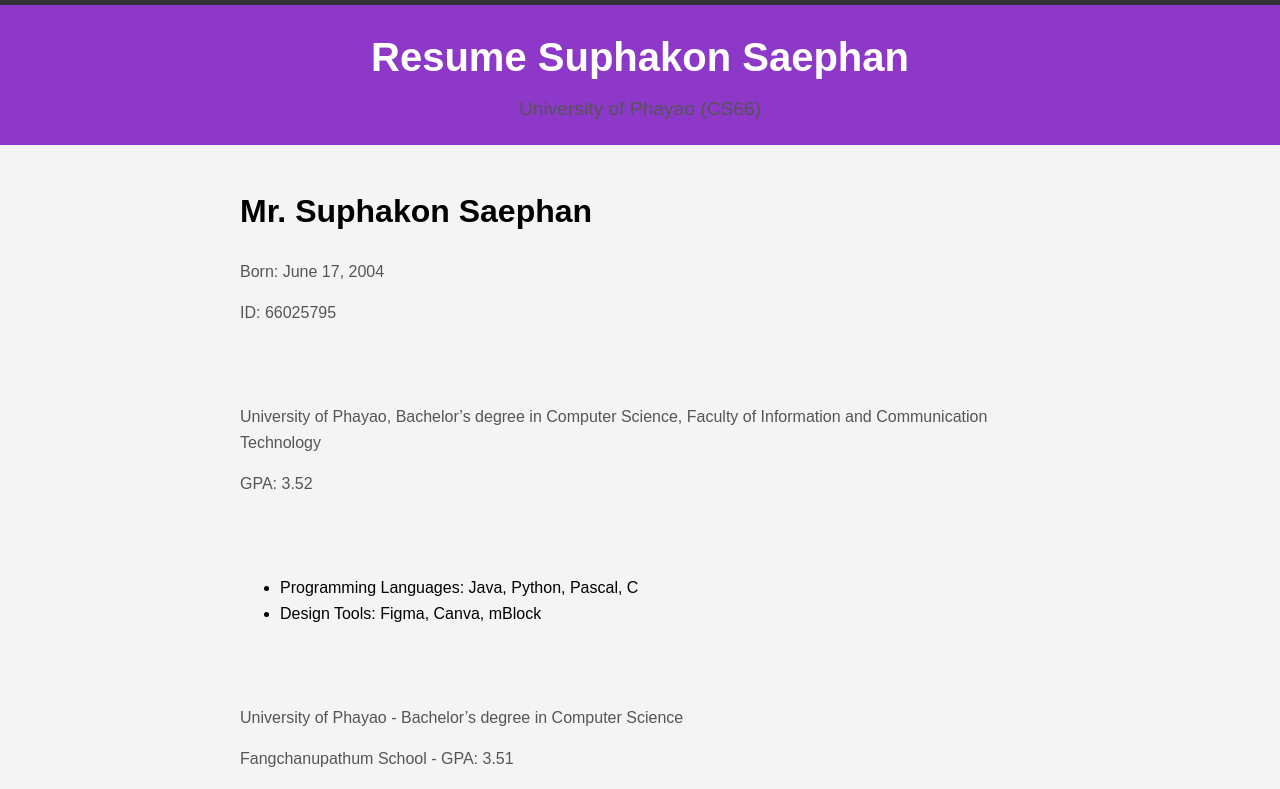
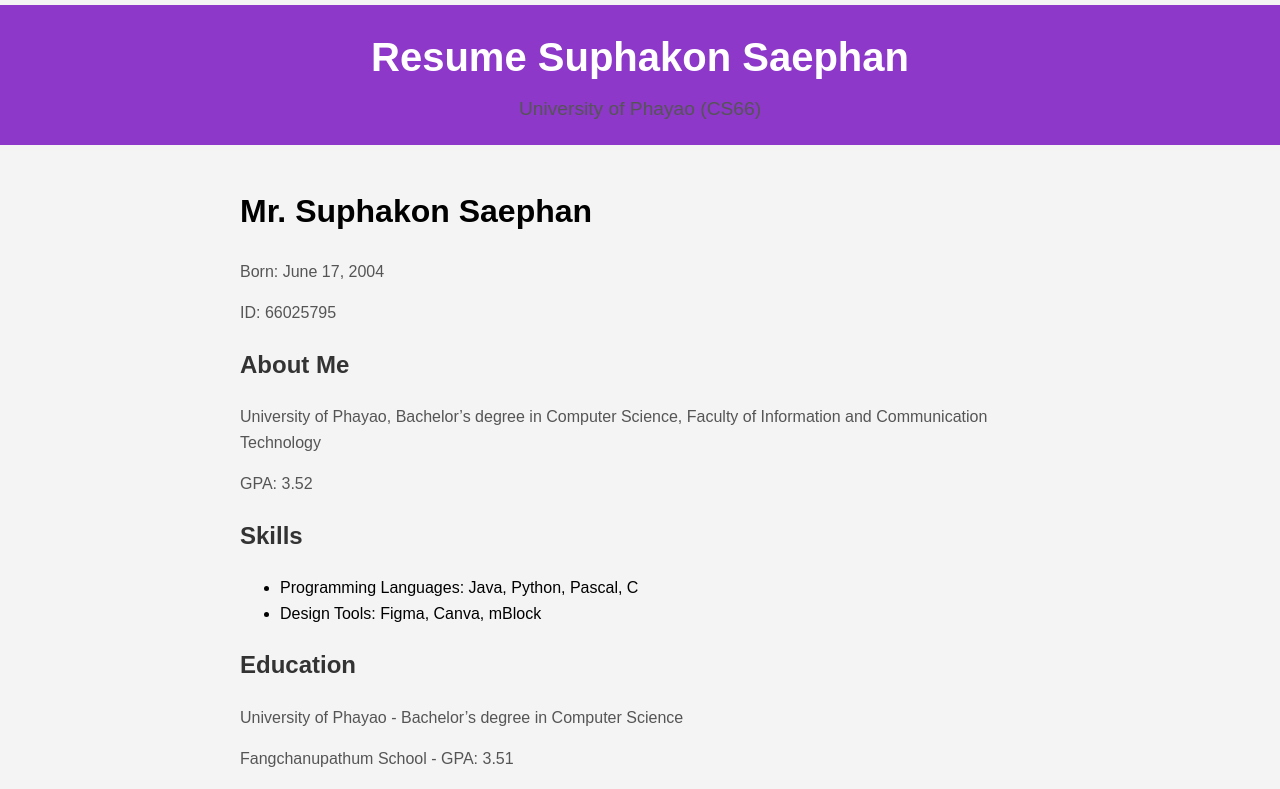
Before and after one commit to 66JJN/suphakon.github.io, a plain HTML site: page index.html in a window 1280 px wide. Shown: the top 789 px of the page. Drawn offline with Linux system fonts and the light colour scheme.

Commit message:
index.html

```diff
--- a/index.html
+++ b/index.html
@@ -18,7 +18,7 @@
             color: white;
             padding: 20px;
             text-align: center;
-            border-top: 5px solid #333;
+            border-top: 5px solid #f4f4f4;
         }
 
         header h1 {
@@ -38,7 +38,7 @@
         }
 
         h2 {
-            color: #f4f4f4;
+            color: #333;
         }
 
         p {
```
